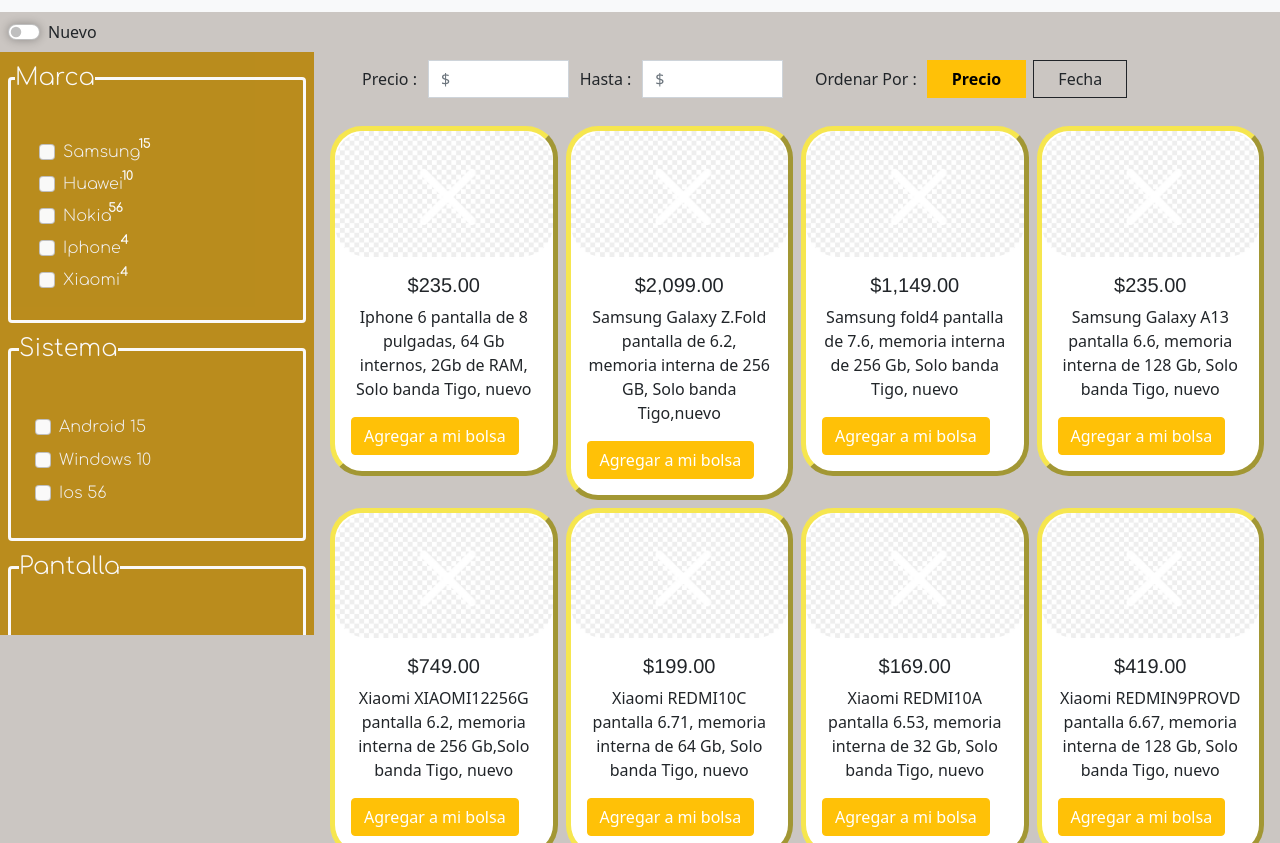
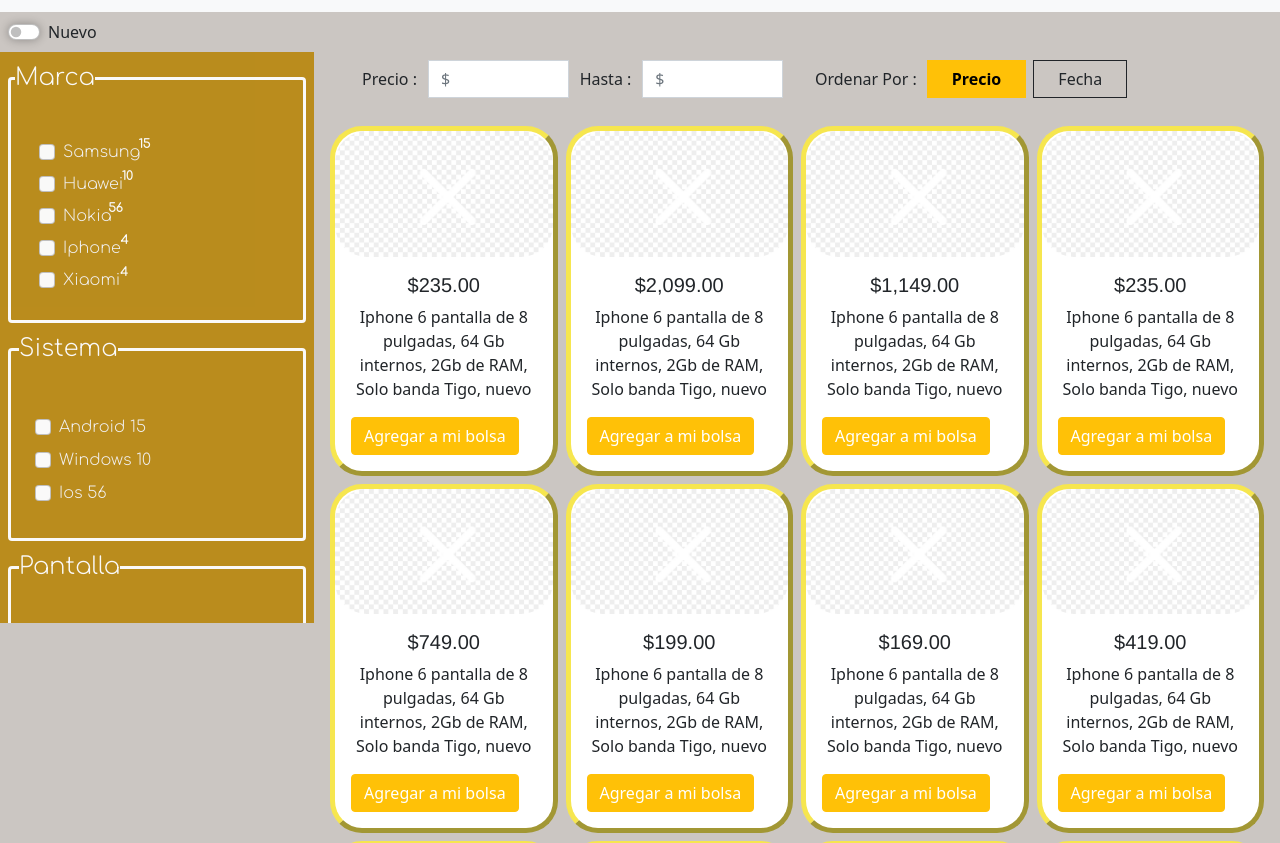
Before and after one commit to MarcelaMoran7/Proyecto_Bootstrap, a plain HTML site: page index.html in a window 1280 px wide. Shown: the part 78-921 px from the top of the page. Drawn offline with nearby package versions, Linux system fonts and the light colour scheme.

Commit message:
Commit-- Ultimos cambios

```diff
--- a/index.html
+++ b/index.html
@@ -66,7 +66,7 @@
           <li class="nav-item ms-md-3 me-md-5 mt-md-1">
             <a class="nav-link active bg-warning text-white rounded-0 px-4 d-none d-md-block" aria-current="page"
               href="./index.html">Inicio</a>
-            <a href="./index.html" target="_blank" class="btn btn-md d-block d-md-none text-dark rounded-0 ">Inicio</a>
+            <a href="./index.html" class="btn btn-md d-block d-md-none text-dark rounded-0 ">Inicio</a>
           </li>
           <!-- Boton Nuevo Anuncio + -->
           <li class="nav-item me-md-3 ms-md-3">
@@ -270,8 +270,8 @@
             <h5 class="card-title"
               style="text-align: center; font-family: 'Franklin Gothic Medium', 'Arial Narrow', Arial, sans-serif;">
               $2,099.00</h5>
-            <p class="card-text" style="text-align: center;">Samsung Galaxy Z.Fold pantalla de 6.2, memoria interna de
-              256 GB, Solo banda Tigo,nuevo</p>
+            <p class="card-text" style="text-align: center;">Iphone 6 pantalla de 8 pulgadas, 64 Gb internos, 2Gb de
+              RAM, Solo banda Tigo, nuevo</p>
             <a href="#" class="btn btn-warning text-white">Agregar a mi bolsa</a>
           </div>
         </div>
@@ -283,8 +283,8 @@
             <h5 class="card-title"
               style="text-align: center; font-family: 'Franklin Gothic Medium', 'Arial Narrow', Arial, sans-serif;">
               $1,149.00</h5>
-            <p class="card-text" style="text-align: center;"> Samsung fold4 pantalla de 7.6, memoria interna de 256 Gb,
-              Solo banda Tigo, nuevo</p>
+            <p class="card-text" style="text-align: center;"> Iphone 6 pantalla de 8 pulgadas, 64 Gb internos, 2Gb de
+              RAM, Solo banda Tigo, nuevo</p>
             <a href="#" class="btn btn-warning text-white">Agregar a mi bolsa</a>
           </div>
         </div>
@@ -296,8 +296,8 @@
             <h5 class="card-title"
               style="text-align: center; font-family: 'Franklin Gothic Medium', 'Arial Narrow', Arial, sans-serif;">
               $235.00</h5>
-            <p class="card-text" style="text-align: center;">Samsung Galaxy A13 pantalla 6.6, memoria interna de 128 Gb,
-              Solo banda Tigo, nuevo</p>
+            <p class="card-text" style="text-align: center;">Iphone 6 pantalla de 8 pulgadas, 64 Gb internos, 2Gb de
+              RAM, Solo banda Tigo, nuevo</p>
             <a href="#" class="btn btn-warning text-white">Agregar a mi bolsa</a>
           </div>
         </div>
@@ -314,8 +314,8 @@
             <h5 class="card-title"
               style="text-align: center; font-family: 'Franklin Gothic Medium', 'Arial Narrow', Arial, sans-serif; ">
               $749.00</h5>
-            <p class="card-text" style="text-align: center;">Xiaomi XIAOMI12256G pantalla 6.2, memoria interna de 256
-              Gb,Solo banda Tigo, nuevo</p>
+            <p class="card-text" style="text-align: center;">Iphone 6 pantalla de 8 pulgadas, 64 Gb internos, 2Gb de
+              RAM, Solo banda Tigo, nuevo</p>
             <a href="#" class="btn btn-warning text-white">Agregar a mi bolsa</a>
           </div>
         </div>
@@ -327,8 +327,8 @@
             <h5 class="card-title"
               style="text-align: center; font-family: 'Franklin Gothic Medium', 'Arial Narrow', Arial, sans-serif;">
               $199.00</h5>
-            <p class="card-text" style="text-align: center;">Xiaomi REDMI10C pantalla 6.71, memoria interna de 64 Gb,
-              Solo banda Tigo, nuevo</p>
+            <p class="card-text" style="text-align: center;">Iphone 6 pantalla de 8 pulgadas, 64 Gb internos, 2Gb de
+              RAM, Solo banda Tigo, nuevo</p>
             <a href="#" class="btn btn-warning text-white">Agregar a mi bolsa</a>
           </div>
         </div>
@@ -340,8 +340,8 @@
             <h5 class="card-title"
               style="text-align: center; font-family: 'Franklin Gothic Medium', 'Arial Narrow', Arial, sans-serif;">
               $169.00</h5>
-            <p class="card-text" style="text-align: center;">Xiaomi REDMI10A pantalla 6.53, memoria interna de 32 Gb,
-              Solo banda Tigo, nuevo</p>
+            <p class="card-text" style="text-align: center;">Iphone 6 pantalla de 8 pulgadas, 64 Gb internos, 2Gb de
+              RAM, Solo banda Tigo, nuevo</p>
             <a href="#" class="btn btn-warning text-white">Agregar a mi bolsa</a>
           </div>
         </div>
@@ -353,8 +353,8 @@
             <h5 class="card-title"
               style="text-align: center; font-family: 'Franklin Gothic Medium', 'Arial Narrow', Arial, sans-serif;">
               $419.00</h5>
-            <p class="card-text" style="text-align: center;">Xiaomi REDMIN9PROVD pantalla 6.67, memoria interna de 128
-              Gb, Solo banda Tigo, nuevo</p>
+              <p class="card-text" style="text-align: center;">Iphone 6 pantalla de 8 pulgadas, 64 Gb internos, 2Gb de
+                RAM, Solo banda Tigo, nuevo</p>
             <a href="#" class="btn btn-warning text-white">Agregar a mi bolsa</a>
           </div>
         </div>
@@ -410,8 +410,8 @@
             <h5 class="card-title"
               style="text-align: center; font-family: 'Franklin Gothic Medium', 'Arial Narrow', Arial, sans-serif;">
               $420.00</h5>
-            <p class="card-text" style="text-align: center;">Iphone 11 pantalla de 6.6, memoria interna de 64 Gb, Solo
-              banda Tigo, nuevo</p>
+            <p class="card-text" style="text-align: center;">Iphone 8 pantalla panoramica, memoria interna de 512 Gb,
+            Solo banda Tigo, nuevo</p>
             <a href="#" class="btn btn-warning text-white">Agregar a mi bolsa</a>
           </div>
         </div>
```
Also changed, not shown: ver.html (+1 -1 lines).
